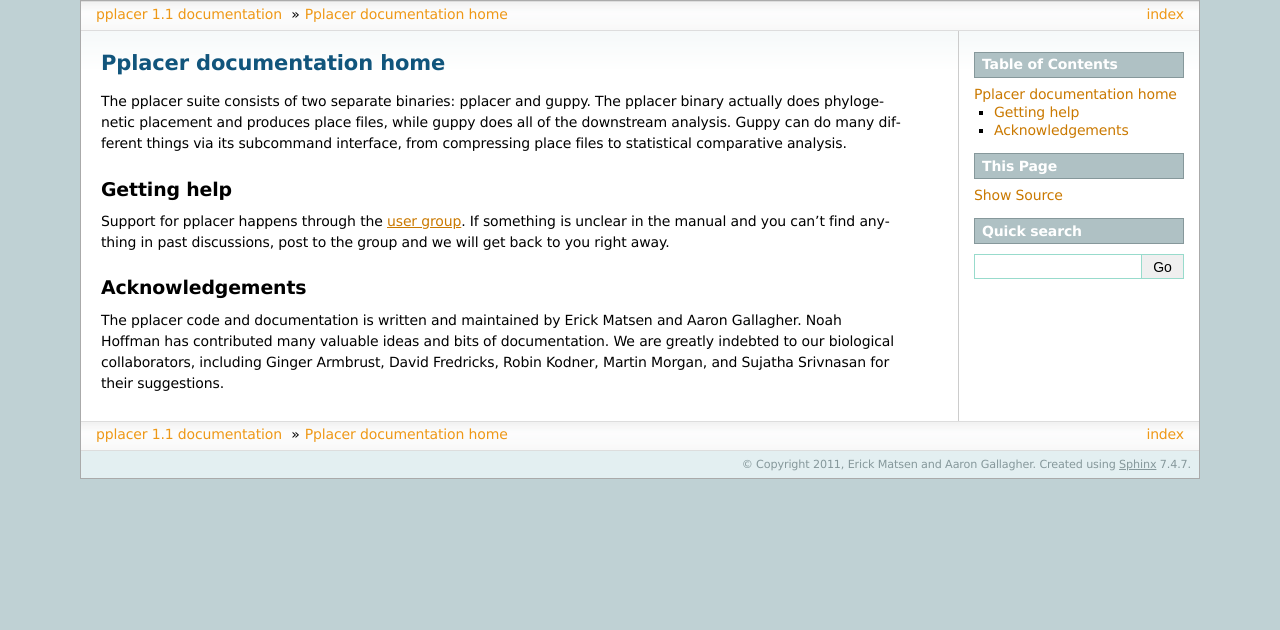
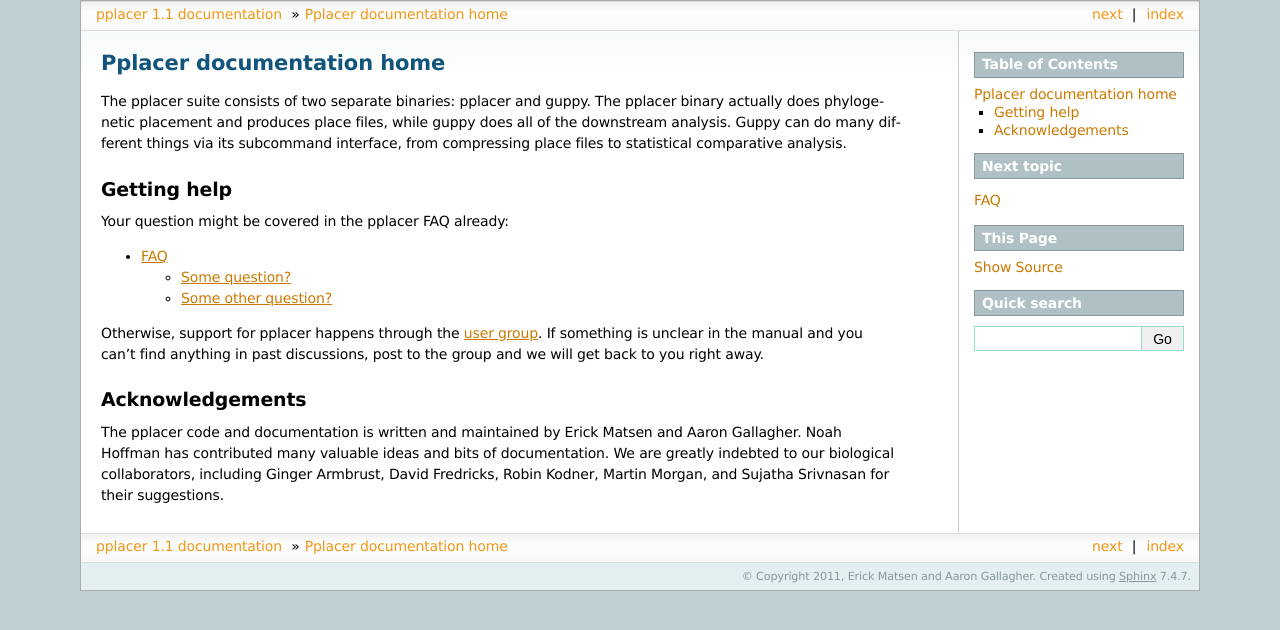
Before and after one commit to matsen/pplacer, a Sphinx documentation site: the page built from docs/index.rst, in a window 1280 px wide. Shown: the top 630 px of the page. Built offline with Sphinx 7.4.7, drawn with Linux system fonts in a browser that asks for light colours; formulas are drawn with MathJax 3; pages that are not in the unit, such as notebooks, are missing from menus.

Commit message:
Adding in a skeleton FAQ.

```diff
--- /dev/null
+++ b/docs/faq.rst
@@ -0,0 +1,14 @@
+.. faq_:
+
+FAQ
+===
+
+Some question?
+--------------
+
+Some answer
+
+Some other question?
+--------------------
+
+Some other answe
--- a/docs/index.rst
+++ b/docs/index.rst
@@ -15,7 +15,15 @@
 
 Getting help
 ------------
-Support for pplacer happens through the `user group`_.
+
+Your question might be covered in the pplacer FAQ already:
+
+.. toctree::
+   :maxdepth: 2
+
+   faq
+
+Otherwise, support for pplacer happens through the `user group`_.
 If something is unclear in the manual and you can't find anything in past discussions, post to the group and we will get back to you right away.
 
 
```
